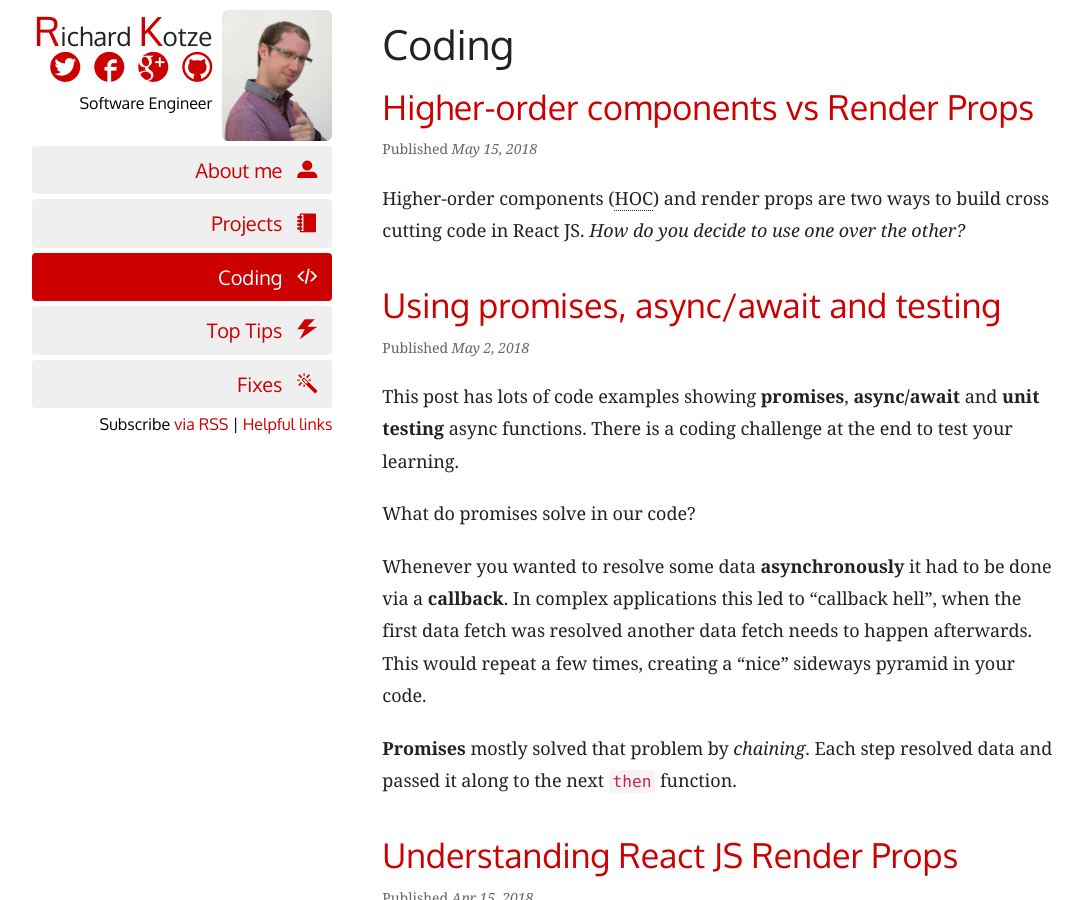
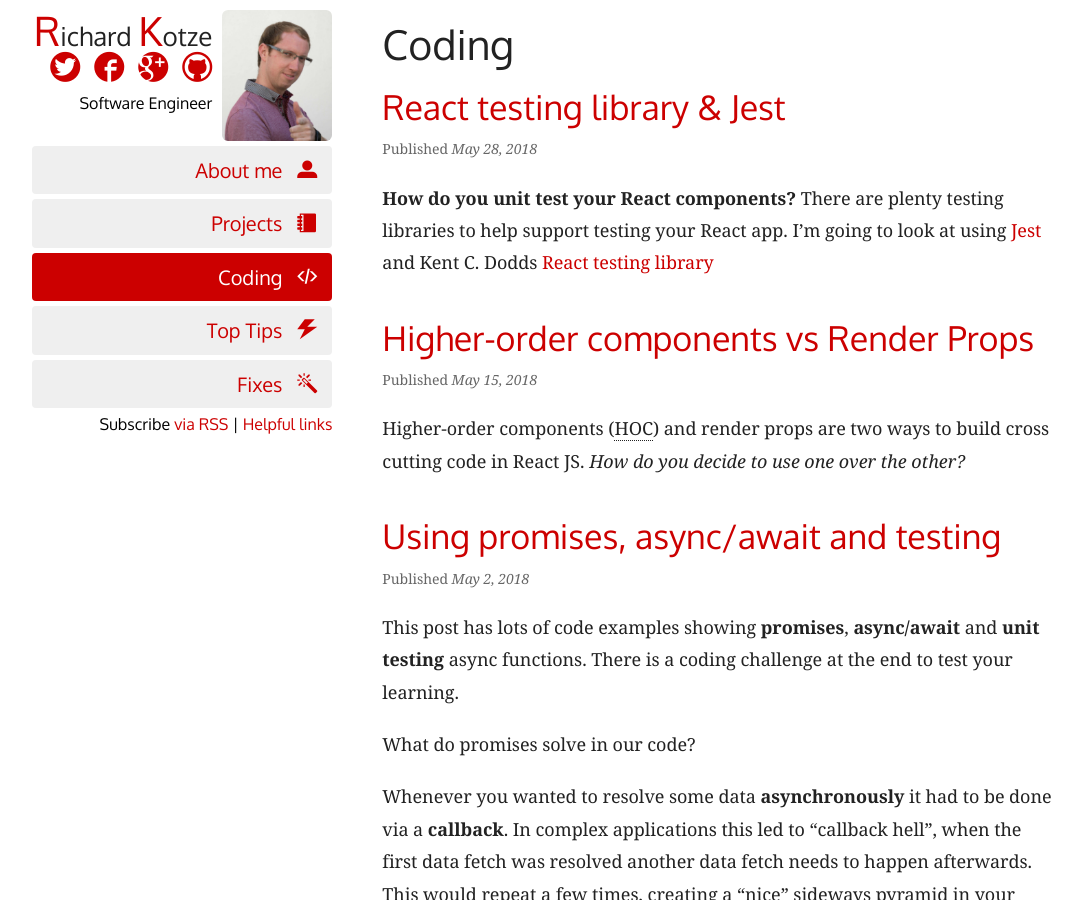
Before and after one commit to rkotze/rkotze.github.io, a Jekyll site: the page built from coding.md, in a window 1280 px wide and 900 px high. Shown: the whole window, without its empty margins (186-1268 px from the left). Built offline with Jekyll 4.4.1, drawn with Linux system fonts in a browser that asks for light colours.

Commit message:
First release of testing react components.

```diff
--- a/_posts/2018-05-30-testing-react-components-with-jest.md
+++ b/_posts/2018-05-30-testing-react-components-with-jest.md
@@ -4,15 +4,19 @@ title: "React testing library & Jest"
 date: 2018-05-28 12:00:12 +0000
 permalink: /coding/react-testing-library-jest
 category: coding
-published: false
+published: true
+image: "testing-tools.jpg"
 meta_description: >
- Try out Kent C. Dodds React testing library and Jest
+ How to test React applications using Kent C. Dodds React testing library and Jest
 excerpt_separator: <!--more-->
 ---
 
 **How do you unit test your React components?** There are plenty testing libraries to help support testing your React app. I'm going to look at using [Jest](https://facebook.github.io/jest){:target="\_blank"} and Kent C. Dodds [React testing library](https://github.com/kentcdodds/react-testing-library){:target="\_blank"}
 
 <!--more-->
+
+![Tools hanging on wall](/images/testing-tools.jpg)
+_Photo by Barn Images on Unsplash_
 
 ## A quick reflection
 
```
Also changed, not shown: images/testing-tools.jpg (added).
